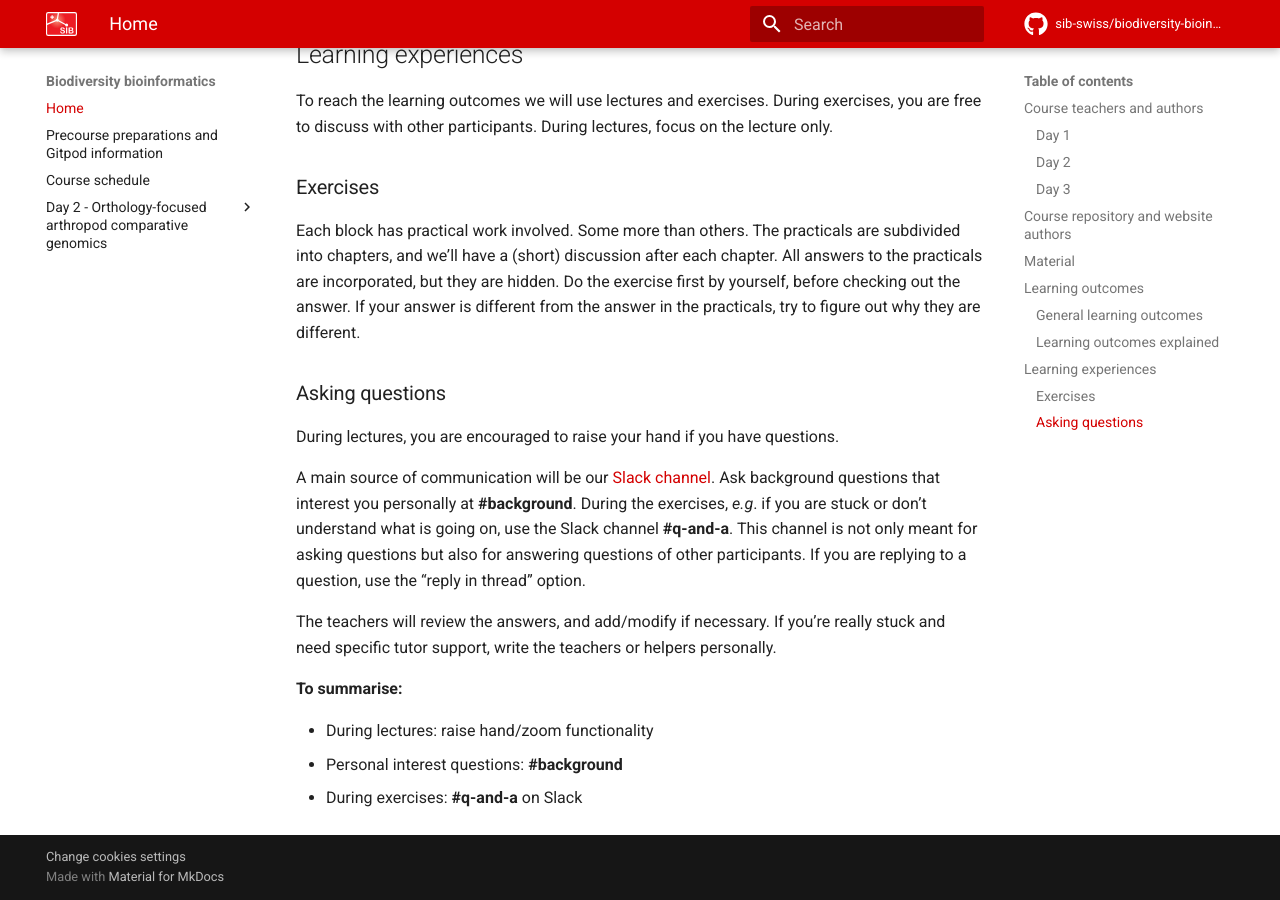
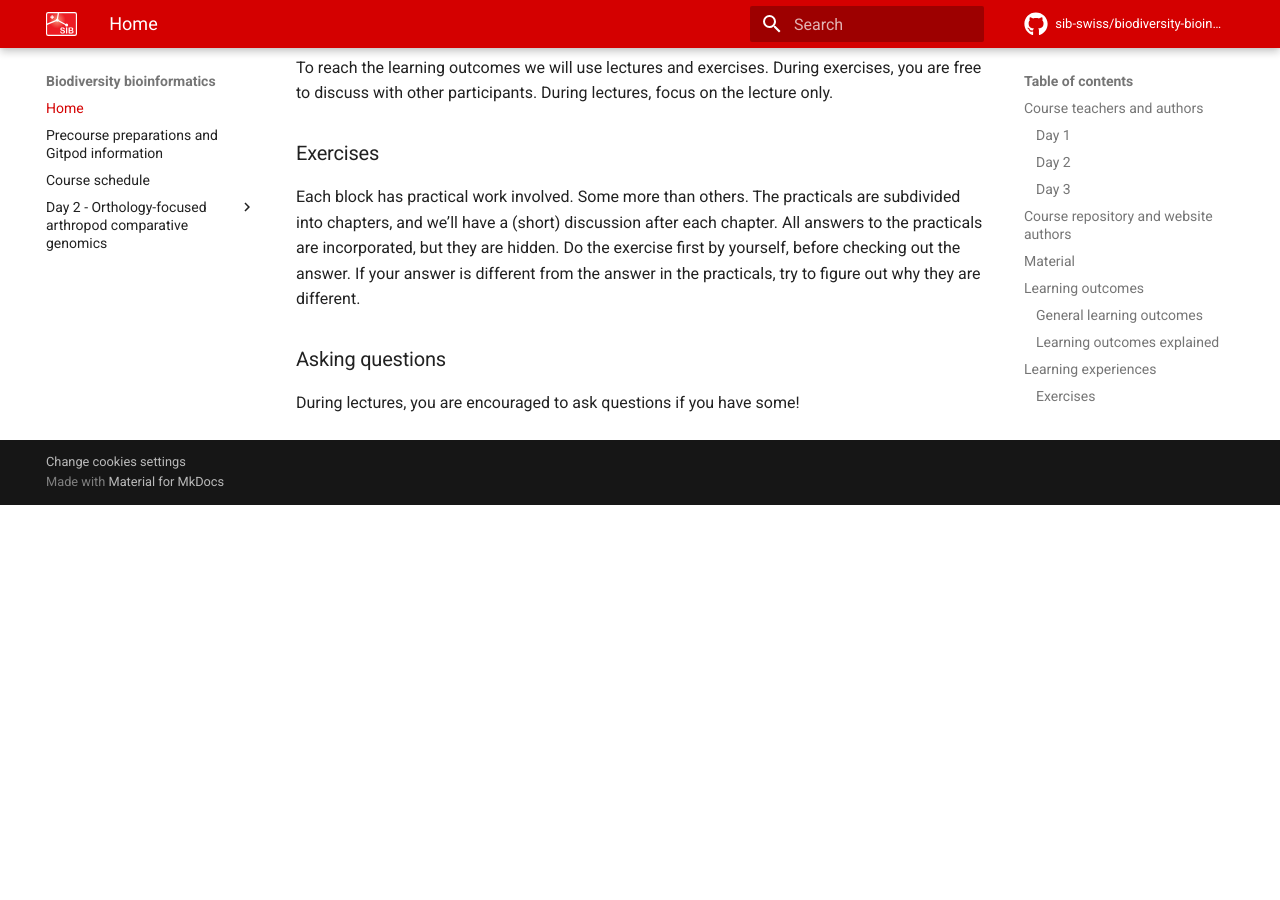
Before and after one commit to sib-swiss/biodiversity-bioinformatics, an MkDocs documentation site: the page built from docs/index.md, in a window 1280 px wide and 900 px high, scrolled down 1592 px. Built offline with MkDocs 1.6.1 and Material for MkDocs 9.7.7, drawn with Linux system fonts in a browser that asks for light colours; comment, search, counter and statistics services are not loaded; the version menu is left out; after the commit the page ends 2097 px from its top, so only the background shows below that.

Commit message:
Removes mentions of Slack and Zoom

```diff
--- a/docs/index.md
+++ b/docs/index.md
@@ -31,7 +31,6 @@
 
 * This website
 * Google doc (through mail)
-* [Slack channel](https://slack.com)
 
 ## Learning outcomes
 
@@ -57,14 +56,4 @@
 
 ### Asking questions
 
-During lectures, you are encouraged to raise your hand if you have questions.
-
-A main source of communication will be our [Slack channel](https://www.slack.com). Ask background questions that interest you personally at **#background**. During the exercises, _e.g_. if you are stuck or don't understand what is going on, use the Slack channel **#q-and-a**.  This channel is not only meant for asking questions but also for answering questions of other participants. If you are replying to a question, use the "reply in thread" option.
-
-The teachers will review the answers, and add/modify if necessary. If you're really stuck and need specific tutor support, write the teachers or helpers personally.
-
-**To summarise:**
-
-* During lectures: raise hand/zoom functionality
-* Personal interest questions: **#background**
-* During exercises: **\#q-and-a** on Slack
+During lectures, you are encouraged to ask questions if you have some!
```
